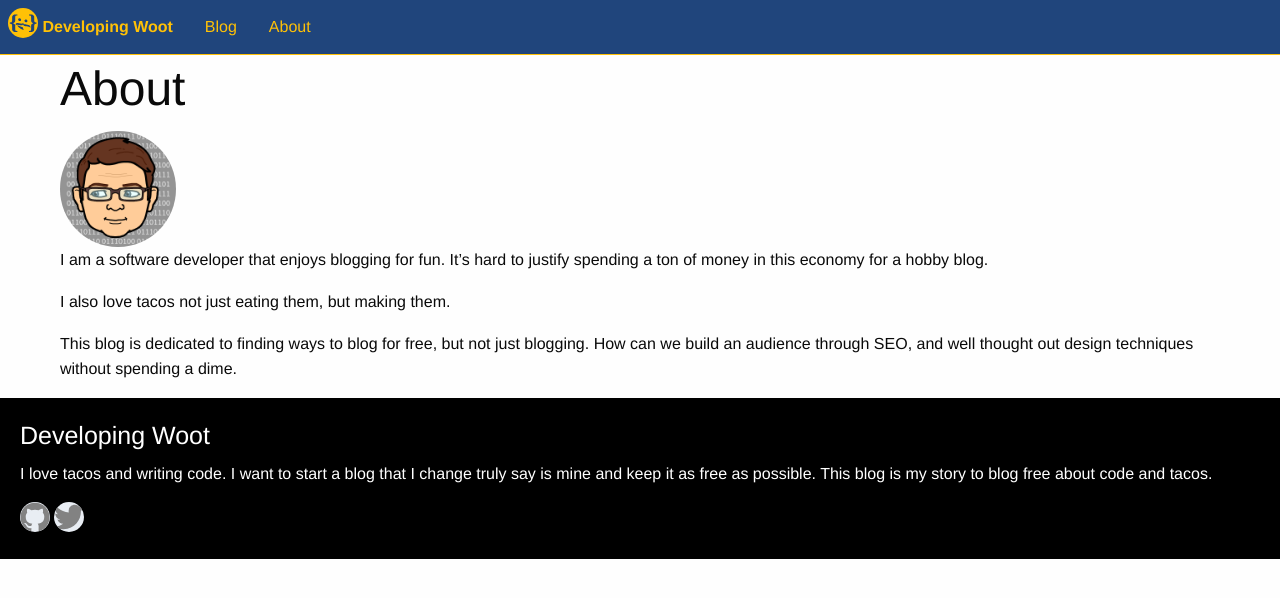
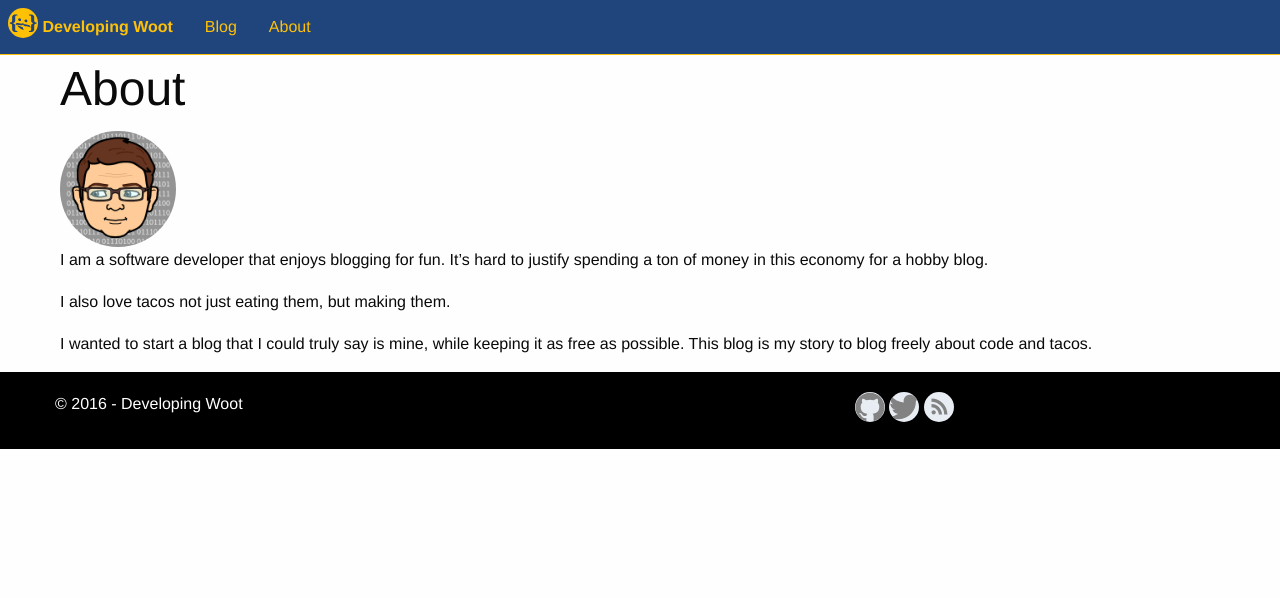
Before and after one commit to developingwoot/developingwoot.github.io, a Jekyll site: the page built from _pages/01_about.markdown, in a window 1280 px wide. Shown: the top 598 px of the page. Built offline with Jekyll 4.4.1, drawn with Linux system fonts in a browser that asks for light colours.

Commit message:
updated rss icon and footer

```diff
--- a/_config.yml
+++ b/_config.yml
@@ -13,9 +13,9 @@ gems:
 title: Developing Woot
 email: developingwoot@gmail.com
 description: > # this means to ignore newlines until "baseurl:"
-  I love tacos and writing code.  I want to start a blog that I change
-  truly say is mine and keep it as free as possible.  This blog is
-  my story to blog free about code and tacos.
+  I love tacos and writing code.  I wanted to start a blog that I could
+  truly say is mine, while keeping it as free as possible.  This blog is
+  my story to blog freely about code and tacos.
 baseurl: "" # the subpath of your site, e.g. /blog
 url: "http://developingwoot.github.io" # the base hostname & protocol for your site
 twitter_username: developingwoot
--- a/_includes/footer.html
+++ b/_includes/footer.html
@@ -1,10 +1,14 @@
 <footer class="site-footer">
-
-  <h4 class="footer-heading">{{ site.title }}</h4>
-  <p>{{ site.description }}</p>
-  {% include icon-github.html %}
-  {% include icon-twitter.html %}
-
+	<div class="row">
+		  <div class="medium-6 columns">
+		  	&copy {{ site.time | date: '%Y' }} - Developing Woot
+		  </div>
+		  <div class="medium-4 columns">
+		  {% include icon-github.html %}
+		  {% include icon-twitter.html %}
+		  {% include icon-rss.html %}
+		</div>
+	</div>
   <script src="/js/foundation.min.js"></script>
   <script>
     $(document).foundation();
--- /dev/null
+++ b/_includes/icon-rss.html
@@ -0,0 +1 @@
+<a href="/feed.xml"><span class="icon icon--github">{% include rss.svg %}</span><!--[if lt IE 9]><em>RSS</em><![endif]--></a>
--- a/_pages/01_about.markdown
+++ b/_pages/01_about.markdown
@@ -12,4 +12,4 @@ I am a software developer that enjoys blogging for fun.  It's hard to justify sp
 
 I also love tacos not just eating them, but making them.
 
-This blog is dedicated to finding ways to blog for free, but not just blogging.  How can we build an audience through SEO, and well thought out design techniques without spending a dime.
+I wanted to start a blog that I could truly say is mine, while keeping it as free as possible.  This blog is my story to blog freely about code and tacos.
```
Also changed, not shown: _includes/rss.svg (added).
